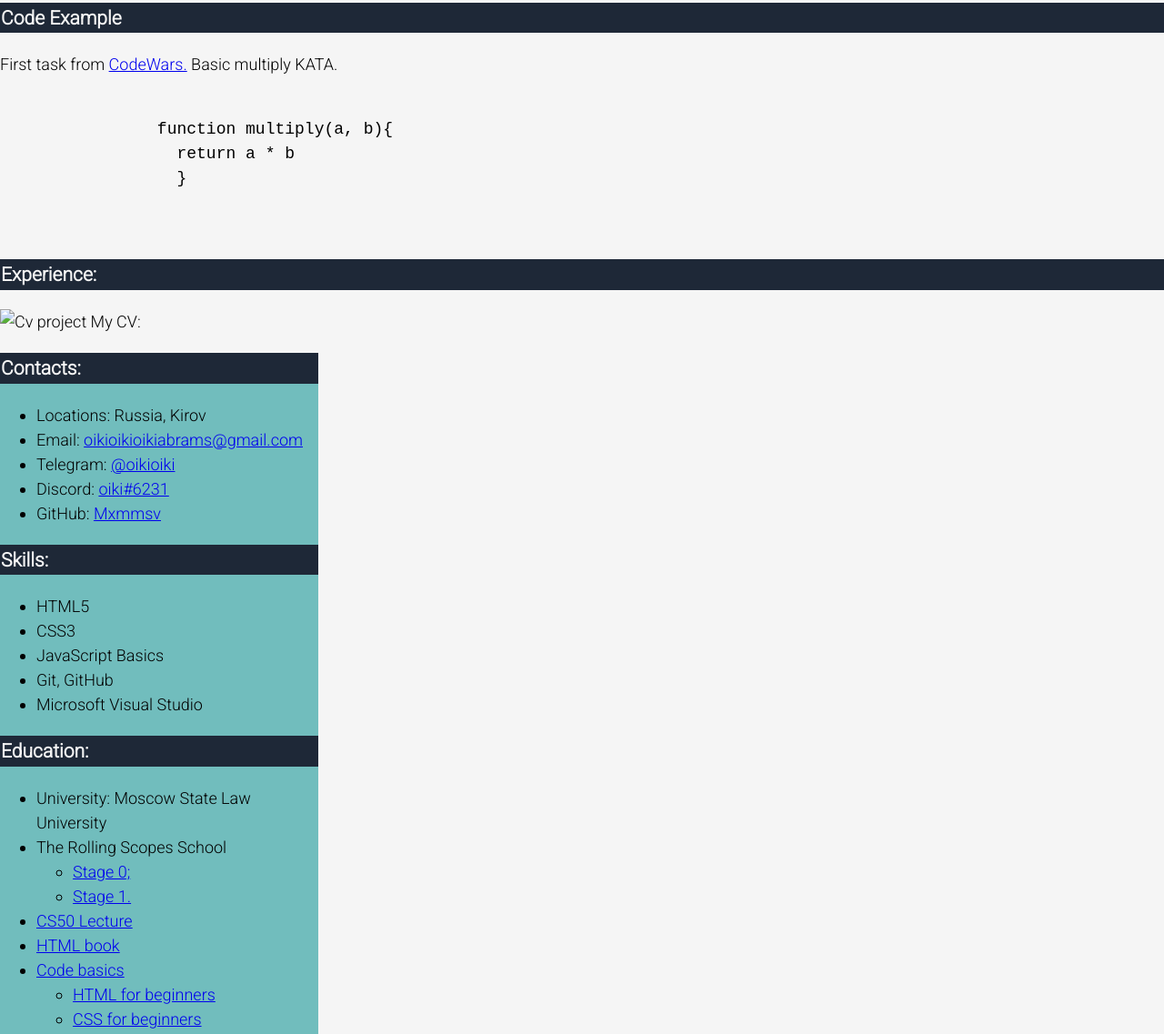
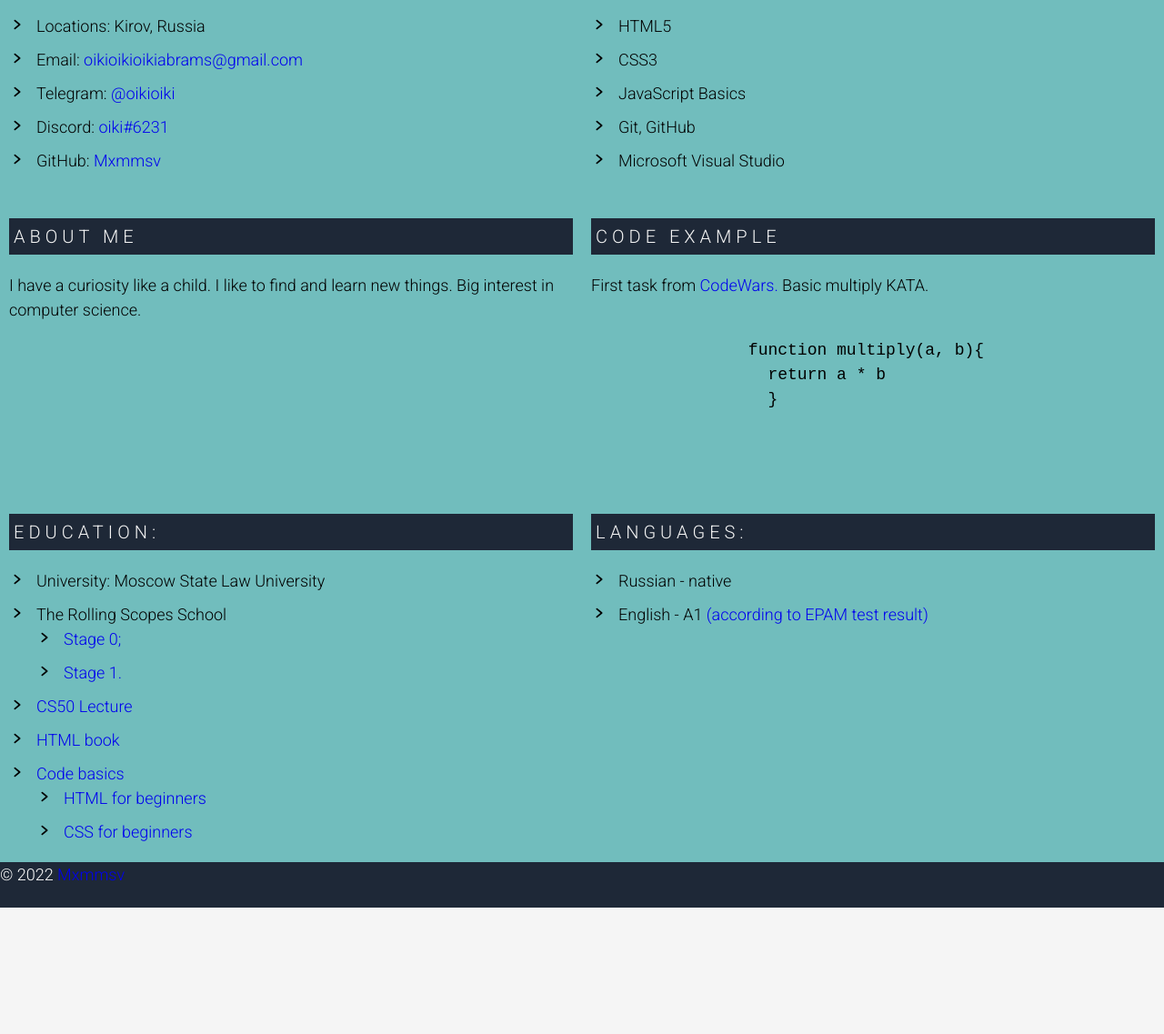
Before and after one commit to Mxmmsv/rsschool-cv, a plain HTML site: page index.html in a window 1280 px wide. Shown: the part 507-1644 px from the top of the page at 91% size. After the commit the page ends 1505 px from the top, so only its background shows below. Drawn offline with Linux system fonts and the light colour scheme.

Commit message:
feat: update index.html, style.css, add 1.svg

```diff
--- a/index.html
+++ b/index.html
@@ -13,9 +13,8 @@
 </head>
 
 <body>
-  <div class="wrapper">
     <header class="header">
-      <div class="header-container">
+        <div class="container header-container">
             <a href="https://rs.school/js/">
                 <img src="./assets/svg/rs_school_js.svg" alt="RS School Logo" class="rs-logo">
             </a>
@@ -50,53 +49,19 @@
     </header>
     <main class="main">
         <div class="container main-container">
-        <section class="section section-profile" id="profile">
+            <section class="section-profile" id="profile">
                 <img src="./assets/img/profile-logo.jpg" alt="Profile Logo" class="section-profile-logo">
                 <div class="section-profile-title">
-            <h1 class="section-profile-name">Maxim Moiseev</h1>
-            <h3 class="section-profile-job">Junior Front-End Developer</h3>
+                    <h1 class="main-title">Maxim Moiseev</h1>
+                    <h3 class="section-subtitle">Junior Front-End Developer</h3>
                 </div>
             </section>
-        <section class="section" id="about-me">
-          <div>
-            <h3 class="section-title">About me</h3>
-            <p>I have a curiosity like a child. I like to find and learn new things. Big interest in computer science.
-            </p>
-          </div>
-        </section>
-        <section class="section" id="code">
-          <div>
-            <h3 class="section-title">Code Example</h3>
-            <!--Переделать согласно гайдлайну (форматирование тегов)-->
-            <span>First task from</span>
-            <a href="https://www.codewars.com/" title="CodeWars">CodeWars.</a>
-            <span>Basic multiply KATA.</span>
-            <pre>
-              <code>
-                function multiply(a, b){
-                  return a * b
-                  }
-                </code>
-              </pre>
-          </div>
-        </section>
-        <section class="section" id="experience">
-          <div>
-            <h3 class="section-title">Experience:</h3>
-            <!--Add CV img-->
-            <img src="" alt="Cv project">
-            <span>My CV:</span>
-          </div>
-        </section>
-      </div>
-      <aside class="aside">
-        <div>
             <section class="section" id="contacts">
                 <div>
                     <h3 class="section-title">Contacts:</h3>
-              <ul>
+                    <ul class="section-list">
                         <li class="section-item contacts-item">
-                  Locations: Russia, Kirov
+                            Locations: Kirov, Russia
                         </li>
                         <li class="section-item contacts-item">
                             <span>Email:</span>
@@ -120,47 +85,83 @@
             <section class="section" id="skills">
                 <div>
                     <h3 class="section-title">Skills:</h3>
-              <ul>
-                <li>HTML5</li>
-                <li>CSS3</li>
-                <li>JavaScript Basics</li>
-                <li>Git, GitHub</li>
-                <li>Microsoft Visual Studio</li>
+                    <ul class="section-list">
+                        <li class="section-item">
+                            <span>HTML5</span>
+                        </li>
+                        <li class="section-item">
+                            <span>CSS3</span>
+                        </li>
+                        <li class="section-item">
+                            <span>JavaScript Basics</span>
+                        </li>
+                        <li class="section-item">
+                            <span>Git, GitHub</span>
+                        </li>
+                        <li class="section-item">
+                            <span>Microsoft Visual Studio</span>
+                        </li>
                     </ul>
+                </div>
+            </section>
+            <section class="section" id="about-me">
+                <div>
+                    <h3 class="section-title">About me</h3>
+                    <p>I have a curiosity like a child. I like to find and learn new things. Big interest in computer
+                        science.
+                    </p>
+                </div>
+            </section>
+            <section class="section" id="code">
+                <div>
+                    <h3 class="section-title">Code Example</h3>
+                    <!--!Переделать согласно гайдлайну (форматирование тегов)-->
+                    <span>First task from</span>
+                    <a href="https://www.codewars.com/" title="CodeWars">CodeWars.</a>
+                    <span>Basic multiply KATA.</span>
+                    <pre>
+              <code>
+                function multiply(a, b){
+                  return a * b
+                  }
+                </code>
+              </pre>
                 </div>
             </section>
             <section class="section" id="education">
                 <div>
                     <h3 class="section-title">Education:</h3>
-              <ul>
-                <li>University: Moscow State Law University</li>
-                <li>
+                    <ul class="section-list">
+                        <li class="section-item">University: Moscow State Law University</li>
+                        <li class="section-item">
                             <span>The Rolling Scopes School</span>
-                  <ul>
-                    <li>
+                            <ul class="section-list">
+                                <li class="section-item">
                                     <a href="https://rs.school/js-stage0/" title="js-stage: 0">Stage 0;</a>
                                 </li>
-                    <li>
+                                <li class="section-item">
                                     <a href="https://rs.school/js/" title="js-stage: 1">Stage 1.</a>
-                    </li>
+                                </li class="section-item">
                             </ul>
                         </li>
-                <li>
+                        <li class="section-item">
                             <a href="https://www.youtube.com/playlist?list=PLawfWYMUziZqyUL5QDLVbe3j5BKWj42E5"
                                 title="CS50 Lecture">CS50 Lecture</a>
                         </li>
-                <li>
+                        <li class="section-item">
                             <a href="http://htmlbook.ru/" title="HTMLbook">HTML book</a>
                         </li>
-                <li>
+                        <li class="section-item">
                             <a href="https://ru.code-basics.com/" title="Code Basics">Code basics</a>
-                  <ul>
-                    <li>
-                      <a href="https://ru.code-basics.com/languages/html" title="HTML for beginners">HTML for
+                            <ul class="section-list">
+                                <li class="section-item">
+                                    <a href="https://ru.code-basics.com/languages/html" title="HTML for beginners">HTML
+                                        for
                                         beginners</a>
                                 </li>
-                    <li>
-                      <a href="https://ru.code-basics.com/languages/css" title="CSS for beginners">CSS for beginners</a>
+                                <li class="section-item">
+                                    <a href="https://ru.code-basics.com/languages/css" title="CSS for beginners">CSS for
+                                        beginners</a>
                                 </li>
                             </ul>
                         </li>
@@ -169,19 +170,18 @@
             </section>
             <section class="section" id="language">
                 <h3 class="section-title">Languages:</h3>
-            <ul>
-              <li>Russian - native</li>
-              <li>
+                <ul class="section-list">
+                    <li class="section-item">Russian - native</li>
+                    <li class="section-item">
                         English - A1
                         <a href="https://examinator.epam.com/" title="EPAM test">(according to EPAM test result)</a>
                     </li>
                 </ul>
             </section>
         </div>
-      </aside>
     </main>
     <footer class="footer">
-      <div>
+        <div class="container">
             <div>
                 © 2022
                 <a href="https://github.com/Mxmmsv" title="GitHub">Mxmmsv</a>
@@ -189,7 +189,6 @@
             <a href="https://rs.school/js/" class="rss"></a>
         </div>
     </footer>
-  </div>
 </body>
 
 </html>
--- a/style.css
+++ b/style.css
@@ -6,6 +6,10 @@
 
 html {
   scroll-behavior: smooth;
+}
+
+a {
+  text-decoration: none;
 }
 
 body {
@@ -20,15 +24,8 @@ body {
   font-size: 18px;
   font-weight: 400;
   line-height: 1.5;
-  color: rgba(0, 0, 0, 1);
-  background-color: rgba(245, 245, 245, 1);
-}
-
-.wrapper {
-  min-height: 100%;
-  overflow: hidden;
-  display: flex;
-  flex-direction: column;
+  color: rgb(0, 0, 0);
+  background-color: rgb(245, 245, 245);
 }
 
 .container {
@@ -37,26 +34,27 @@ body {
   min-height: 50px;
 }
 
+.main-container {
+  display: flex;
+  flex-wrap: wrap;
+  justify-content: space-between;
+}
+
+.section {
+  width: 50%;
+  padding: 10px;
+  background-color: rgb(113, 189, 189);
+}
+
 /*! Header */
 
 .header {
-  background-color: rgba(30, 40, 55, 1);
+  background-color: rgb(30, 40, 55);
 }
 
 .header-container {
   display: flex;
   justify-content: space-between;
-}
-
-.nav {
-  width: 100%;
-  display: block;
-}
-
-.rs-logo {
-  padding: 5px;
-  height: 75px;
-  width: 200px;
 }
 
 .nav-list {
@@ -66,13 +64,18 @@ body {
   list-style: none;
 }
 
+.rs-logo {
+  padding: 5px;
+  height: 75px;
+  width: 200px;
+}
+
 .nav-link {
   position: relative;
   padding: 0 20px;
   text-decoration: none;
   font-size: 25px;
   font-weight: 300;
-  line-height: 50px;
   color: #fff;
 }
 
@@ -95,53 +98,105 @@ body {
   animation-fill-mode: forwards;
 }
 
+@keyframes slidein {
+  from {
+    width: 0;
+  }
+  to {
+    width: 100;
+  }
+}
+
 /*! Main */
+
+.section-title {
+  padding: 5px;
+  font-size: 20px;
+  font-weight: 400;
+  text-transform: uppercase;
+  letter-spacing: 5px;
+  color: rgb(245, 245, 245);
+  background-color: rgb(30, 40, 55);
+}
 
 .section-profile {
   width: 100%;
-  height: 300px;
   display: flex;
+  padding: 50px 30px 35px;
   justify-content: space-around;
   padding: 35px 0 35px;
 }
 
+.section-profile-title {
+  text-align: center;
+}
+
+.main-title {
+  position: relative;
+  padding: 0;
+  margin-bottom: 20px;
+  color: rgb(30, 40, 55);
+  font-size: 32px;
+  font-weight: 300;
+}
+
+.section-subtitle {
+  margin-top: 20px;
+  color: rgb(30, 40, 55);
+  line-height: 50px;
+  font-weight: 300;
+  letter-spacing: 2px;
+}
+
 .section-profile-logo {
-  width: 250px;
-  height: 250px;
+  width: 280px;
+  height: 280px;
   object-fit: cover;
   border-radius: 30px;
   box-shadow: 0 1px 4px rgba(0, 0, 0, .5);
   transition: .3s;
 }
 
-.section-profile-title {
-  text-align: center;
+.section-list {
+  margin: 0;
+  padding: 0;
+  list-style: none;
 }
 
-.section-profile-name {
+.section-item {
+  position: relative;
   margin: 0;
-  font-size: 2em;
+  margin-bottom: 10px;
+  padding: 0;
+  padding-left: 30px;
 }
 
-.section-profile-job {
-  margin: 0;
+.section-item::before {
+  content: "";
+  position: absolute;
+  top: 5px;
+  left: 2px;
+  width: 14px;
+  height: 14px;
+  background-size: 14px 14px;
+  background-image: url("./assets/svg/1.svg");
 }
 
-.section-title {
-  color: rgba(245, 245, 245, 1);
-  border: 1px solid rgba(30, 40, 55, 1);
-  background-color: rgba(30, 40, 55, 1);
-}
 
-.aside {
-  width: 350px;
-  height: max-content;
-  background-color: rgba(113, 189, 189, 1);
-}
+
+
+
+
 
 .footer {
   width: auto;
   height: auto;
   color: #fff;
-  background-color: rgba(30, 40, 55, 1);
+  background-color: rgb(30, 40, 55);
 }
+
+@media (max-width: 768px) {
+  .section {
+    width: 100%;
+  }
+}
```
Also changed, not shown: assets/svg/1.svg (added). Lines whose indentation alone changed are shown as unchanged.
